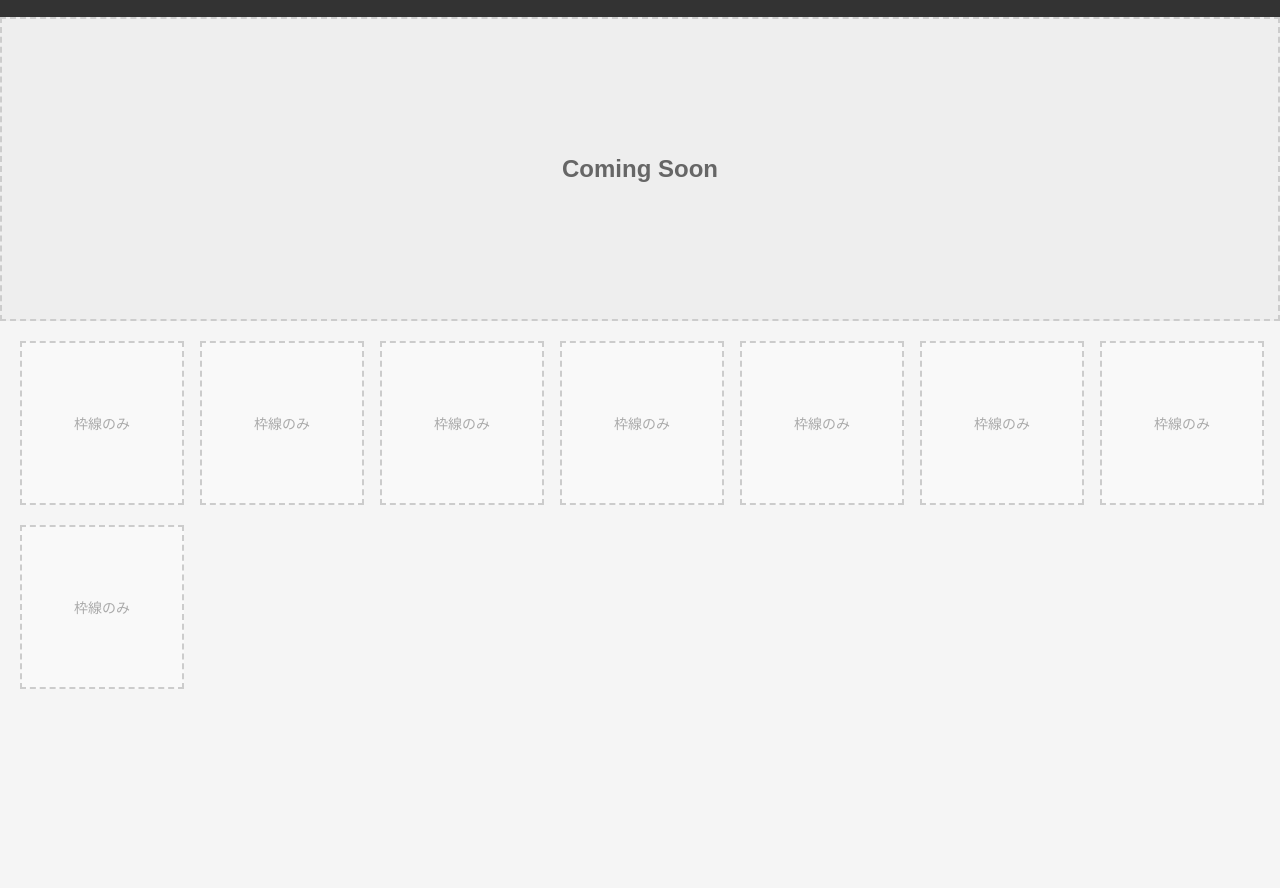
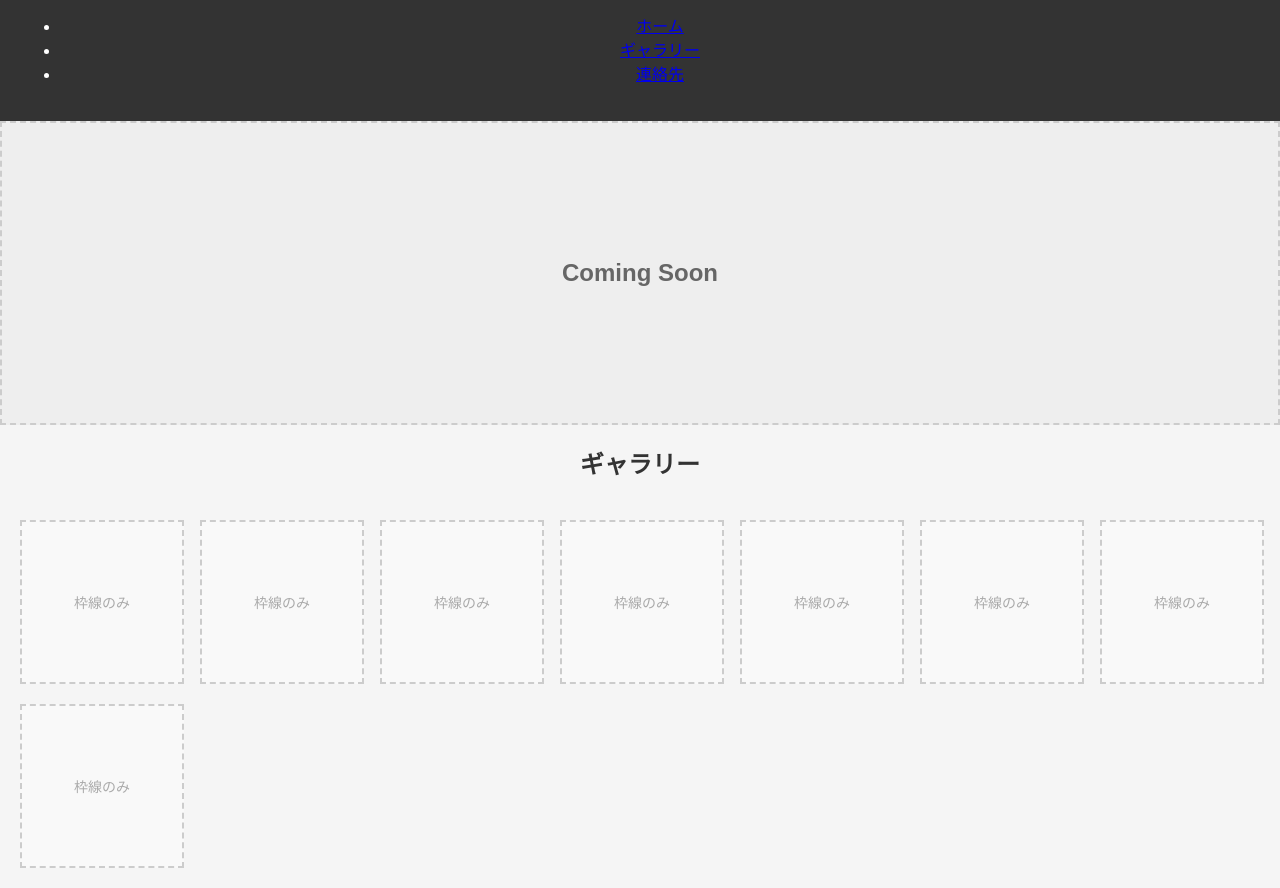
Before and after one commit to okuyamayui/Portfolio_Site, a plain HTML site: page index.html in a window 1280 px wide. Shown: the part 58-946 px from the top of the page. Before the commit the page ends 800 px from the top, so only its background shows below. Drawn offline with Linux system fonts and the light colour scheme.

Commit message:
Update index.html

```diff
--- a/index.html
+++ b/index.html
@@ -7,9 +7,19 @@
   <link rel="stylesheet" href="styles.css">
 </head>
 <body>
+  <!-- ヘッダー部分 -->
   <header>
     <h1>奥山結衣のポートフォリオ</h1>
+    <nav>
+      <ul>
+        <li><a href="#">ホーム</a></li>
+        <li><a href="#">ギャラリー</a></li>
+        <li><a href="#">連絡先</a></li>
+      </ul>
+    </nav>
   </header>
+
+  <!-- メイン部分 -->
   <main>
     <!-- 大きな画像部分 -->
     <section class="featured">
@@ -19,10 +29,14 @@
     </section>
 
     <!-- ギャラリー部分 -->
-    <section class="gallery">
-      <!-- ギャラリー枠はJavaScriptで生成 -->
+    <section class="gallery-section">
+      <h2>ギャラリー</h2>
+      <div class="gallery">
+        <!-- JavaScriptで枠や画像を動的に生成 -->
+      </div>
     </section>
   </main>
+
   <script src="script.js"></script>
 </body>
 </html>
```
